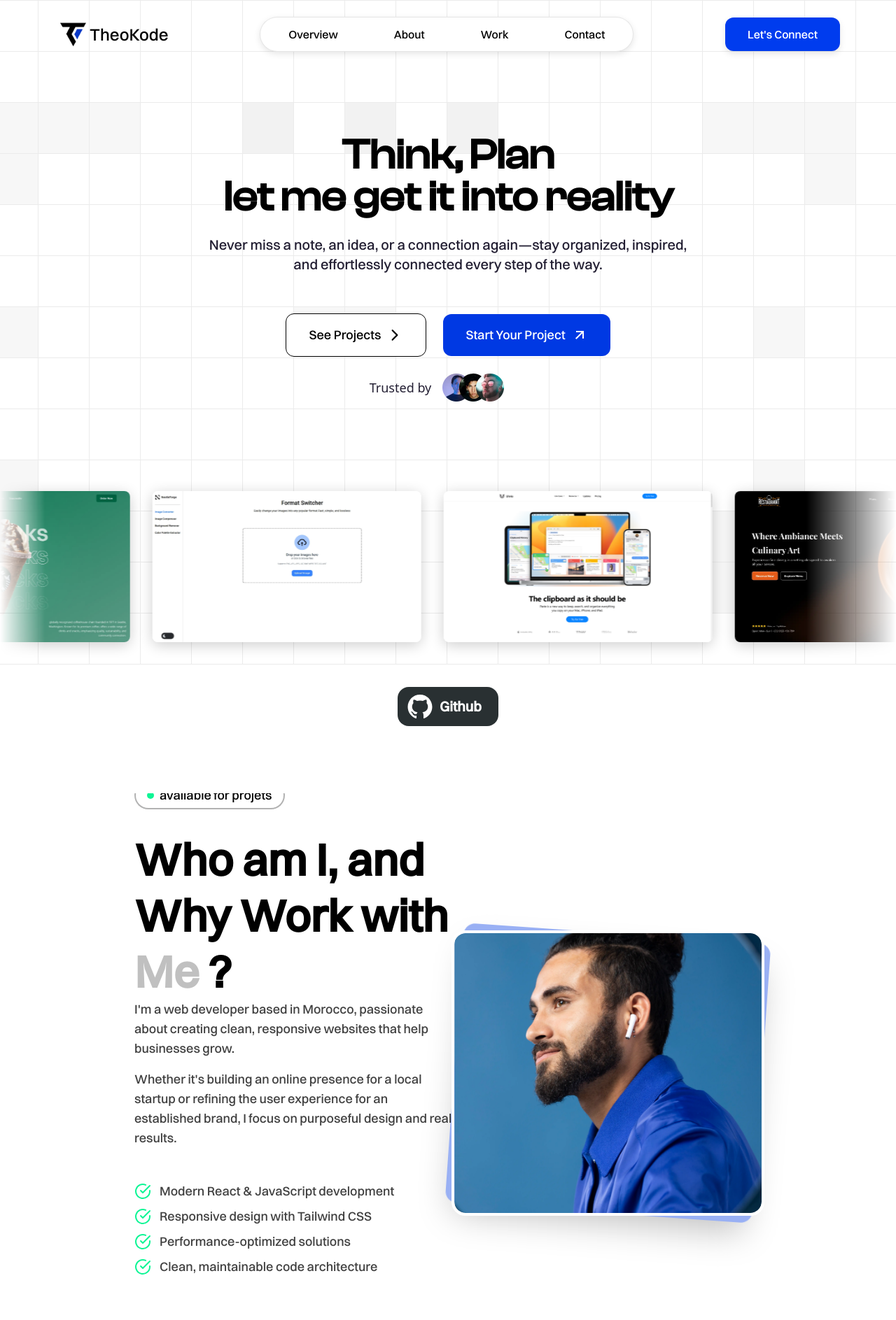
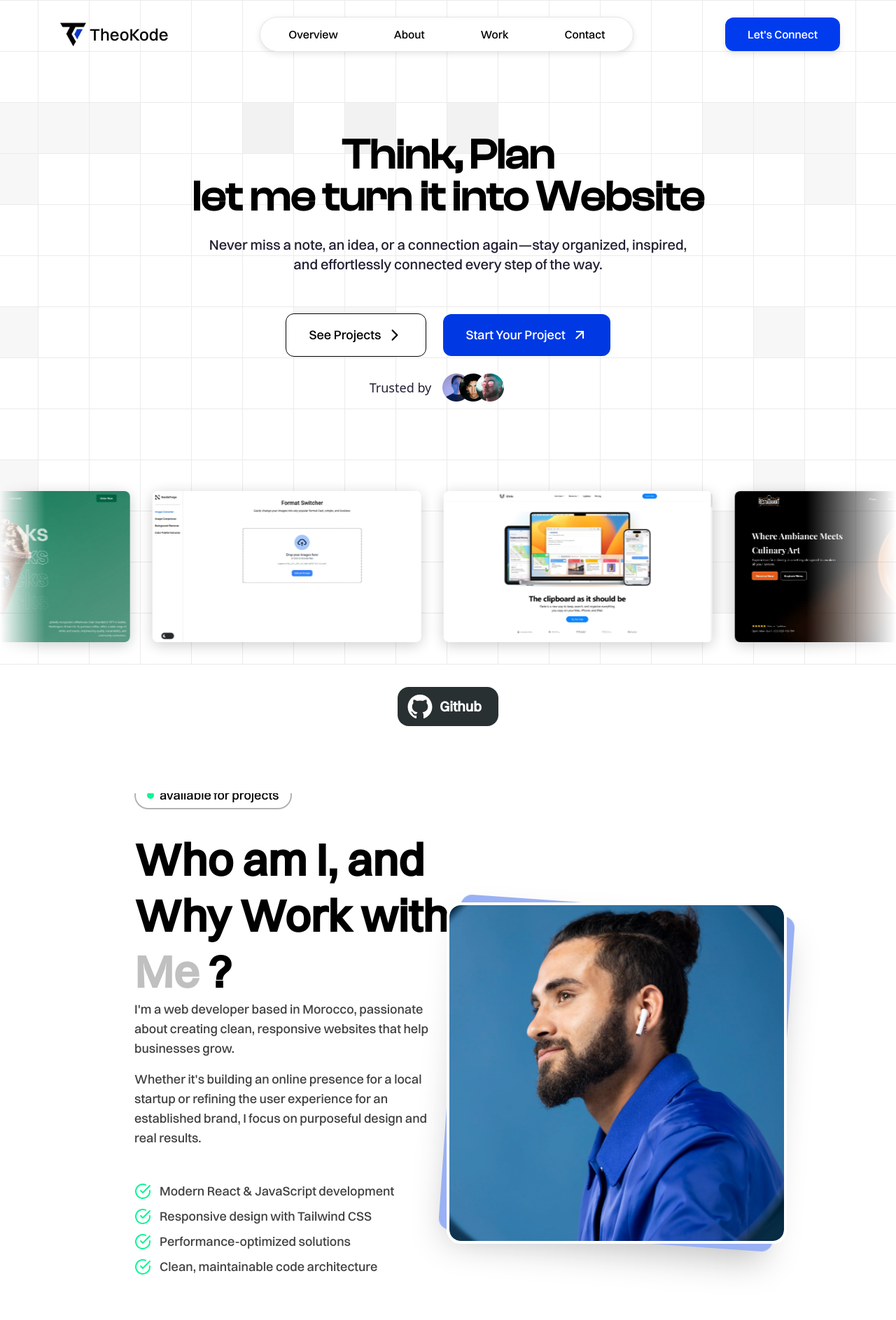
Before and after one commit to theo-code1/MyPortfolio, a React (Vite) app: page / in a window 1280 px wide. Shown: the top 1887 px of the page at 70% size. Built offline with nearby package versions, Linux system fonts and the light colour scheme.

Commit message:
Add react-router dependency; update AboutSection and HeroSection for improved layout and text; enhance WorkSection with new project details and styling adjustments

```diff
--- a/package.json
+++ b/package.json
@@ -15,6 +15,7 @@
     "motion": "^12.23.6",
     "react": "^19.1.0",
     "react-dom": "^19.1.0",
+    "react-router": "^7.7.0",
     "tailwindcss": "^4.1.11"
   },
   "devDependencies": {
--- a/src/Components/AboutSection.jsx
+++ b/src/Components/AboutSection.jsx
@@ -12,7 +12,7 @@ const variants = {
 
 const AboutSection = ({ aboutRef }) => {
   return (
-    <section ref={aboutRef} id='About-section' className='h-screen max-w-screen font-switzer flex items-center justify-between px-48 mt-12 mb-16 overflow-x-hidden '>
+    <section ref={aboutRef} id='About-section' className='h-screen max-w-screen font-switzer flex items-center justify-between pl-48 pr-40 mt-12 mb-16 overflow-x-hidden '>
         <div className="content-side w-[52%] flex flex-col gap-8  ">
             <motion.div
                 variants={variants}
@@ -23,7 +23,7 @@ const AboutSection = ({ aboutRef }) => {
 
             <div className="online w-fit flex items-center gap-2 px-4 py-1 bg-white border-2 border-black/30 rounded-full ">
                 <div className="dot bg-primary-green size-2.5 rounded-full"></div>
-                <h3 className='text-lg text-black font-medium'>available for projets</h3>
+                <h3 className='text-lg text-black font-medium'>available for projects</h3>
             </div>
                 </motion.div>
             <motion.div
@@ -70,8 +70,8 @@ const AboutSection = ({ aboutRef }) => {
                 viewport={{ once: true }}
                 >
         <div className="img-side w-fit relative">
-            <img src={ProfileImg} alt="Profile Image" className="w-112 h-100 object-cover rounded-2xl outline-4  outline-white " />
-            <div className="behine-layer absolute top-0 left-0 rounded-2xl rotate-4 w-full h-full bg-primary-blue/40 -z-10 shadow-2xl"></div>
+            <img src={ProfileImg} alt="Profile Image" className="w-128 h-120 object-cover rounded-2xl outline-4  outline-white select-none" draggable='false' />
+            <div className="behind-layer absolute top-0 left-0 rounded-2xl rotate-4 w-full h-full bg-primary-blue/40 -z-10 shadow-2xl"></div>
         </div>
                 </motion.div>
     </section>
--- a/src/Components/HeroSection.jsx
+++ b/src/Components/HeroSection.jsx
@@ -29,7 +29,7 @@ const HeroSection = ({ overviewRef, aboutRef, workRef }) => {
                 className="text-6xl text-center font-clash-display font-bold"
                 />
               <BlurText
-                text="let me get it into reality"
+                text="let me turn it into Website"
                 delay={150}
                 animateBy="words"
                 direction="top"
--- a/src/Components/WorkSection.jsx
+++ b/src/Components/WorkSection.jsx
@@ -1,7 +1,9 @@
 import React from "react";
+// import { motion } from "motion/react";
 import GlobalIcon from "../assets/Icons/GlobalIcon";
 import WorkArticle from "./WorkArticle";
 import UivioProject from "../assets/Project03.webp";
+import SeeArrow from '../assets/Icons/SeeArrow'
 
 const WorkSection = ({ workRef }) => {
   const websitesInfo = [
@@ -25,12 +27,23 @@ const WorkSection = ({ workRef }) => {
     },
   ];
 
+  // const variants = {
+  //   hidden: { opacity: 0, y: 60 },
+  //   visible: { opacity: 1, y: 0, transition: { duration: 0.7 } }
+  // };
+
   return (
     <section
       ref={workRef}
       id="work-section"
       className="h-[200dvh] max-w-screen flex flex-col gap-16 bg-black overflow-x-hidden relative pt-24 font-switzer px-42 "
     >
+      {/* <motion.div
+        variants={variants}
+        initial="hidden"
+        whileInView="visible"
+        viewport={{ once: true }}
+      > */}
         <div className="headers flex flex-col gap-8">
           <div className="work-label relative flex items-center gap-2 w-fit pl-1.5 pr-8 py-1 rounded-full z-20 shadow-[inset_0_0_15px_2px_rgba(255,255,255,0.1)] shadow-[inset_0_2px_8px_rgba(255,255,255,0.15)  inset-shadow-white inset-shadow-2xs inset-shadow- bg-white/10 backdrop-blur-sm border border-white/20">
             <GlobalIcon className="text-white/90 text-4xl" />
@@ -41,7 +54,14 @@ const WorkSection = ({ workRef }) => {
             using <br /> different technology like React.js and Tailwind CSS
           </h3>
         </div>
-      <div className="work-articles flex flex-col gap-12 ">
+       {/* </motion.div> */}
+      <div className="work-articles flex flex-col gap-16 mb-8 ">
+      {/* <motion.div
+        variants={variants}
+        initial="hidden"
+        whileInView="visible"
+        viewport={{ once: true }}
+      > */}
           <WorkArticle
             websiteRole={websitesInfo[0].role}
             websiteDesc={websitesInfo[0].desc}
@@ -50,6 +70,13 @@ const WorkSection = ({ workRef }) => {
             websiteImg={websitesInfo[0].websiteImg}
             websiteAlt={websitesInfo[0].websiteAlt}
           />
+        {/* </motion.div>
+        <motion.div
+          variants={variants}
+          initial="hidden"
+          whileInView="visible"
+          viewport={{ once: true }}
+        > */}
           <WorkArticle
             websiteRole={websitesInfo[1].role}
             websiteDesc={websitesInfo[1].desc}
@@ -58,7 +85,11 @@ const WorkSection = ({ workRef }) => {
             websiteImg={websitesInfo[1].websiteImg}
             websiteAlt={websitesInfo[1].websiteAlt}
             />
+        {/* </motion.div> */}
       </div>
+
+      <a href="#" className="text-xl text-white/90 flex items-center gap-2 hover:gap-4 px-8 py-4 rounded-xl brightness-110 bg-white/15 w-fit text-center mx-auto transition-all duration-200 " >See More <SeeArrow className='text-xl' /></a>
+
     </section>
   );
 };
```
Also changed, not shown: 1 other file (tests, documents, lock files or other folders). Lines whose indentation alone changed are shown as unchanged.
